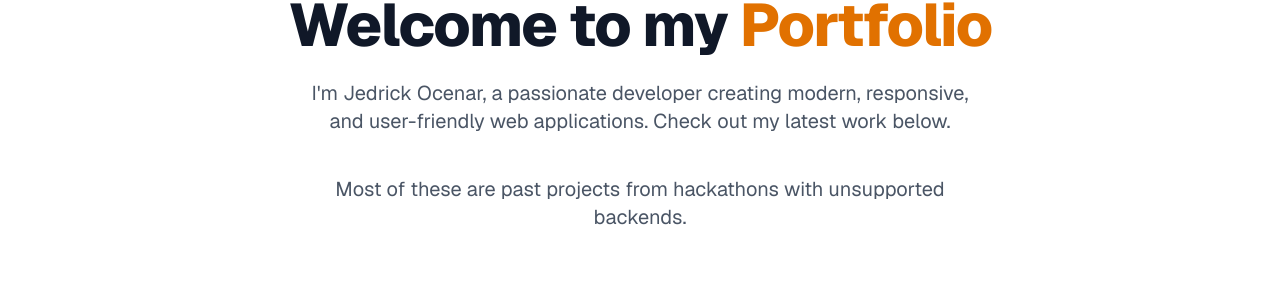
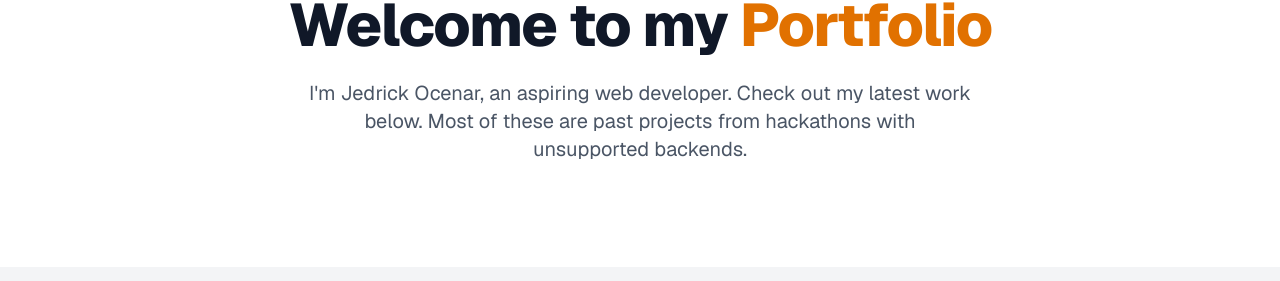
Before and after one commit to nomorepinto/myPortfolio, a Next.js app: page / in a window 1280 px wide. Shown: the part 134-415 px from the top of the page. Built offline with nearby package versions, Linux system fonts and the light colour scheme.

Commit message:
changed descriptions, added links

```diff
--- a/app/components/Header.tsx
+++ b/app/components/Header.tsx
@@ -16,15 +16,15 @@ const Header = () => {
                     </div>
 
                     <div className="flex items-center gap-4">
-                        <a href="https://github.com" target="_blank" rel="noopener noreferrer" className="text-gray-500 hover:text-gray-900 transition-colors">
+                        <a href="https://github.com/nomorepinto" target="_blank" rel="noopener noreferrer" className="text-gray-500 hover:text-gray-900 transition-colors">
                             <Github size={20} />
                             <span className="sr-only">GitHub</span>
                         </a>
-                        <a href="https://linkedin.com" target="_blank" rel="noopener noreferrer" className="text-gray-500 hover:text-blue-700 transition-colors">
+                        <a href="https://www.linkedin.com/in/jedrick-ocenar-18765b206/" target="_blank" rel="noopener noreferrer" className="text-gray-500 hover:text-blue-700 transition-colors">
                             <Linkedin size={20} />
                             <span className="sr-only">LinkedIn</span>
                         </a>
-                        <a href="mailto:hello@example.com" className="text-gray-500 hover:text-red-500 transition-colors">
+                        <a href="mailto:bilogdino071@gmail.com" className="text-gray-500 hover:text-red-500 transition-colors">
                             <Mail size={20} />
                             <span className="sr-only">Email</span>
                         </a>
--- a/app/page.tsx
+++ b/app/page.tsx
@@ -75,8 +75,7 @@ export default function Home() {
               Welcome to my <span className="text-amber-600">Portfolio</span>
             </h1>
             <p className="text-lg sm:text-xl text-gray-600 max-w-2xl mx-auto mb-10">
-              I'm Jedrick Ocenar, a passionate developer creating modern, responsive, and user-friendly web applications. Check out my latest work below. </p>
-            <p className="text-lg sm:text-xl text-gray-600 max-w-2xl mx-auto mb-10">Most of these are past projects from hackathons with unsupported backends.</p>
+              I'm Jedrick Ocenar, an aspiring web developer. Check out my latest work below. Most of these are past projects from hackathons with unsupported backends.</p>
           </div>
         </section>
 
```
